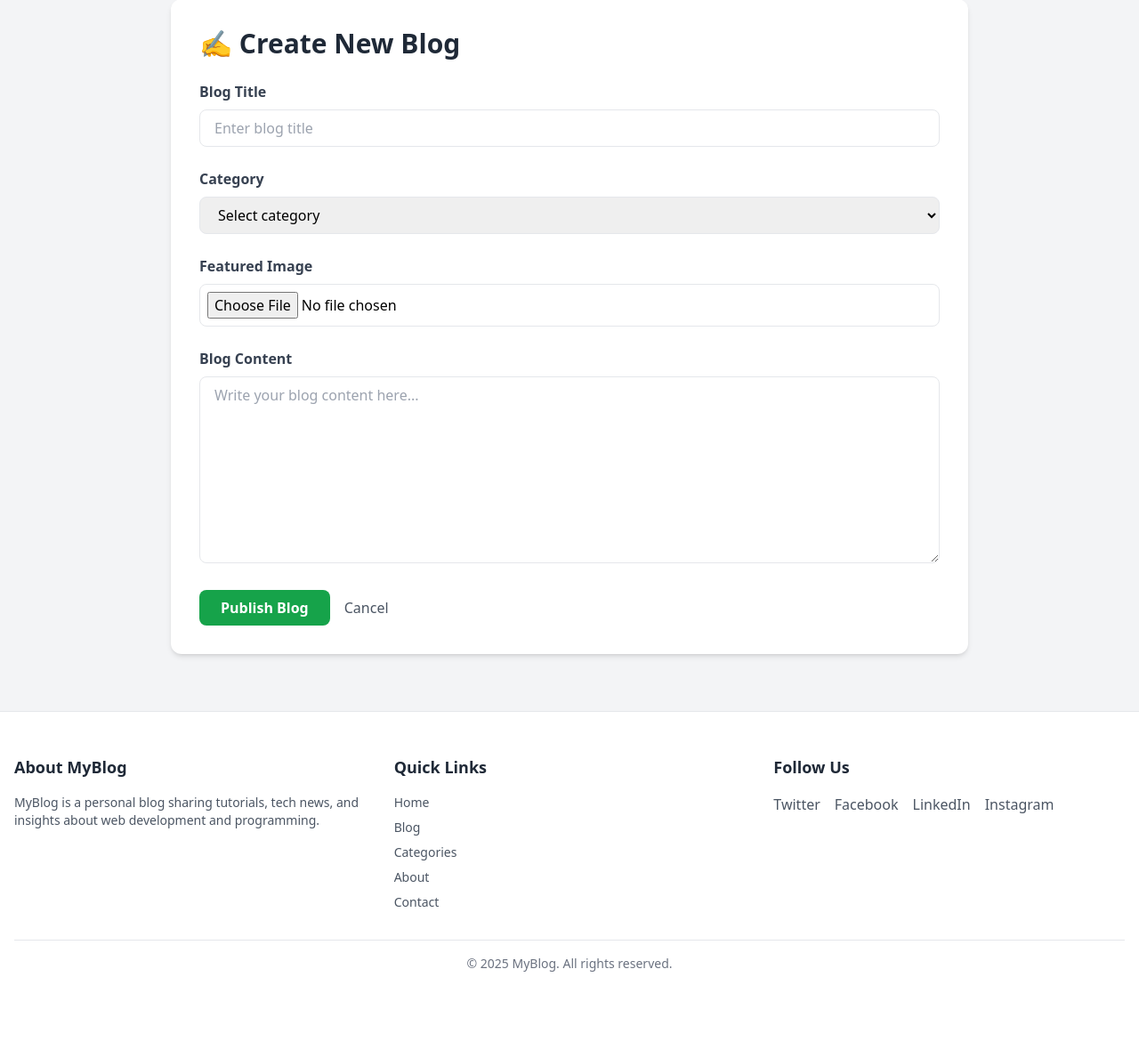
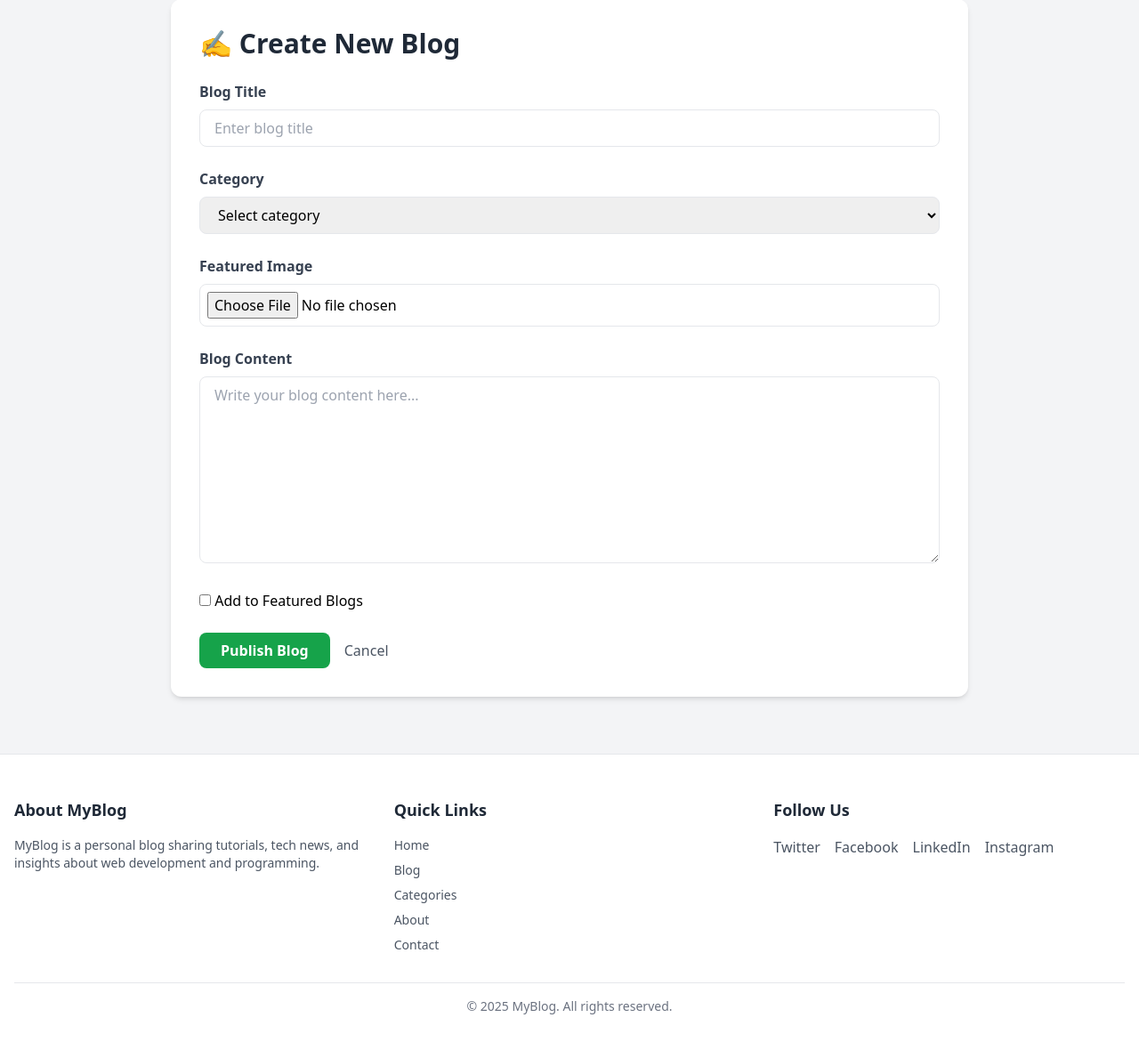
Before and after one commit to bipinjlimbu/Blog---First-Django-Project, a Django app: page /create-blog/ in a window 1280 px wide. Shown: the part 106-1295 px from the top of the page at 89% size. Before the commit the page ends 1198 px from the top, so only its background shows below. Run offline with Django 5.2, Linux system fonts and the light colour scheme; the visitor is signed in with stand-in values (Sample User, id 1); style sheets or scripts are compiled from the project's sources.

Commit message:
Checkbox for Featured Added

```diff
--- a/Blog_App/templates/main/create_blog.html
+++ b/Blog_App/templates/main/create_blog.html
@@ -1,24 +1,20 @@
 <!DOCTYPE html>
 <html lang="en">
   <head>
-  <meta charset="UTF-8">
-  <meta name="viewport" content="width=device-width, initial-scale=1.0">
+    <meta charset="UTF-8" />
+    <meta name="viewport" content="width=device-width, initial-scale=1.0" />
     <title>Create Blog</title>
     {% load static %}
-  <link href="{% static 'src/styles.css' %}" rel="stylesheet">
+    <link href="{% static 'src/styles.css' %}" rel="stylesheet" />
   </head>
 
   <body class="bg-gray-100 min-h-screen">
-
     {% include 'components/_navbar.html' %}
 
     <!-- Page Container -->
     <div class="max-w-4xl mx-auto mt-10 bg-white p-8 rounded-xl shadow-md">
-
       <!-- Heading -->
-    <h1 class="text-3xl font-bold text-gray-800 mb-6">
-      ✍️ Create New Blog
-    </h1>
+      <h1 class="text-3xl font-bold text-gray-800 mb-6">✍️ Create New Blog</h1>
 
       <!-- Form -->
       <form method="POST" enctype="multipart/form-data" class="space-y-6">
@@ -83,11 +79,17 @@
             rows="8"
             placeholder="Write your blog content here..."
             class="w-full px-4 py-2 border rounded-lg focus:outline-none focus:ring-2 focus:ring-indigo-500"
-        >{{data.content}}</textarea>
+          >
+{{data.content}}</textarea
+          >
           <p class="text-red-500">{{ error.content }}</p>
         </div>
 
         <p class="text-red-500">{{ error.general }}</p>
+
+        <div>
+          <input type="checkbox" name="is_featured" /> Add to Featured Blogs
+        </div>
 
         <!-- Buttons -->
         <div class="flex items-center gap-4">
@@ -98,18 +100,13 @@
             Publish Blog
           </button>
 
-        <a
-          href="/"
-          class="text-gray-600 hover:text-indigo-600 transition"
-        >
+          <a href="/" class="text-gray-600 hover:text-indigo-600 transition">
             Cancel
           </a>
         </div>
       </form>
-
     </div>
 
     {% include 'components/_footer.html' %}
-
   </body>
 </html>
--- a/Blog_App/views/main_view.py
+++ b/Blog_App/views/main_view.py
@@ -5,6 +5,7 @@ from django.contrib import messages
 
 def index_page(request):
     blogs = Blogs.objects.all().order_by('-created_at')
+    print(blogs)
     return render(request, 'main/index_page.html',{'blogs':blogs})
 
 @login_required
@@ -15,6 +16,7 @@ def create_blog(request):
         category = request.POST.get('category')
         content = request.POST.get('content')
         image = request.FILES.get('image')
+        is_featured = request.POST.get('is_featured') == 'on'
 
         if not title:
             error['title'] = 'Title is required.'
@@ -24,6 +26,7 @@ def create_blog(request):
 
         if not content:
             error['content'] = 'Content is required.'
+
 
         if error:
             return render(request, 'main/create_blog.html', {'error': error, 'data': request.POST})
@@ -35,6 +38,7 @@ def create_blog(request):
                 content=content,
                 image=image,
                 author=request.user,
+                is_featured=is_featured
             )
             blog.save()
             messages.success(request, 'Blog created successfully!')
@@ -68,6 +72,7 @@ def edit_blog(request, id):
         category = request.POST.get('category')
         content = request.POST.get('content')
         image = request.FILES.get('image')
+        is_featured = request.POST.get('is_featured') == 'on'
 
         if not title:
             error['title'] = 'Title is required.'
@@ -84,6 +89,7 @@ def edit_blog(request, id):
         blog.title = title
         blog.category = category
         blog.content = content
+        blog.is_featured = is_featured
 
         if image:
             blog.image = image
```
Also changed, not shown: Blog_App/templates/main/edit_blog.html (+28 -17 lines), blog_images/images_1.jpg (added). Lines whose indentation alone changed are shown as unchanged.
